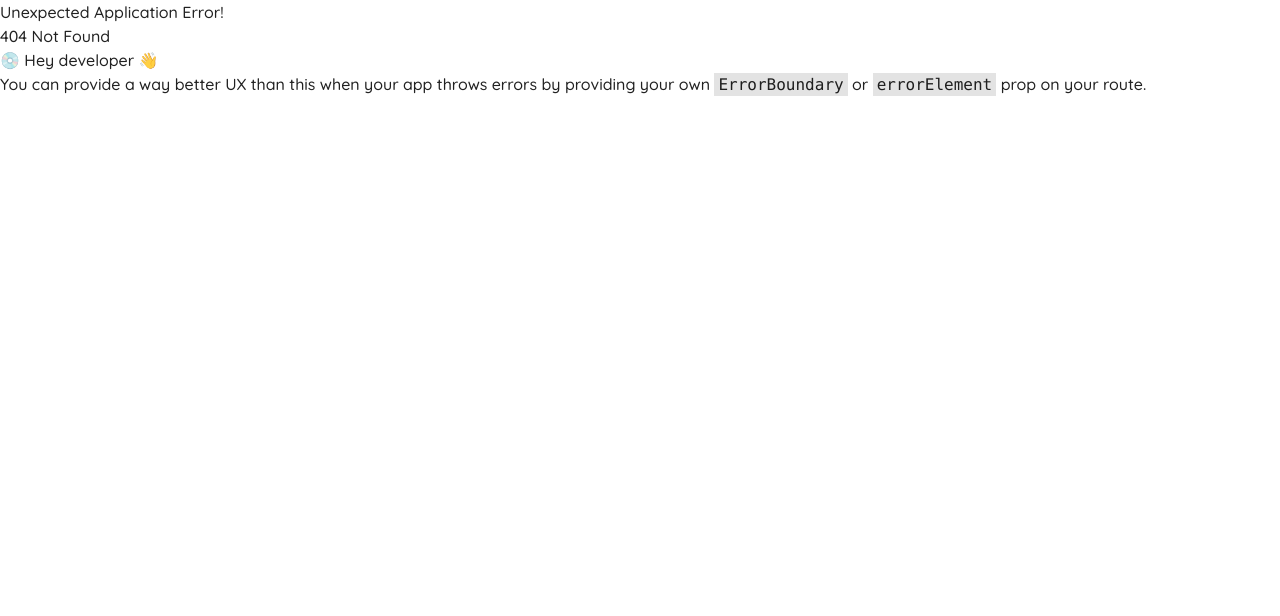
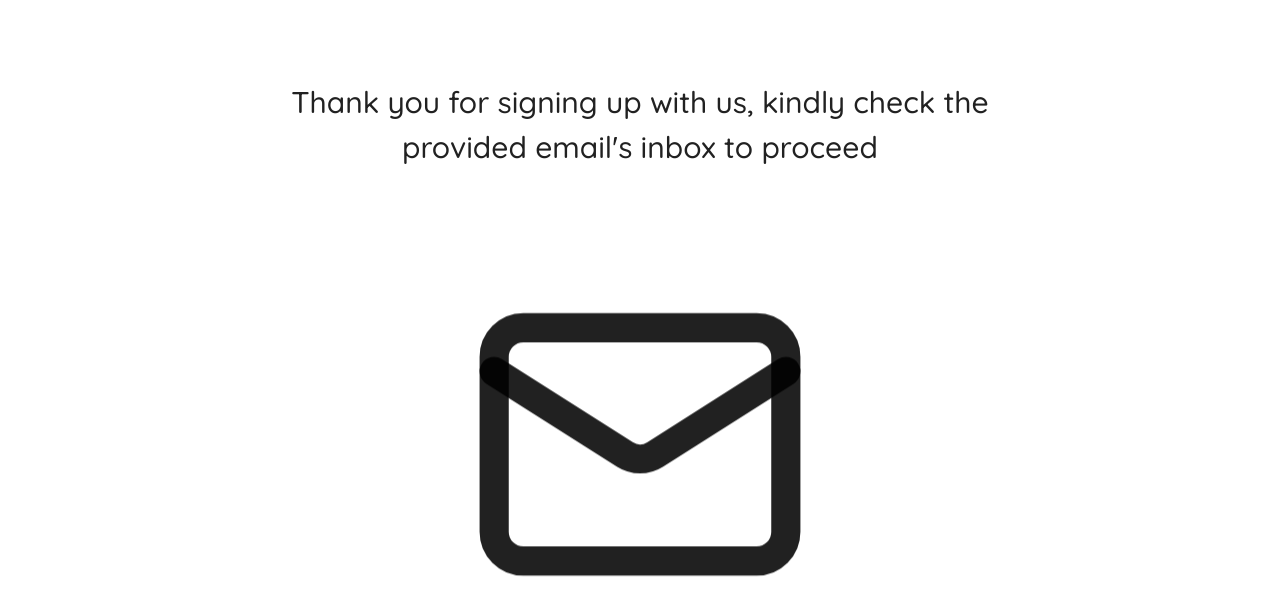
Before and after one commit to Rufai-Ahmed/GrowGrade, a React (Vite) app in the folder FE/: page /notify in a window 1280 px wide. Before the commit this address had no page. Shown: the top 616 px of the page. Built offline with nearby package versions, Linux system fonts and the light colour scheme.

Commit message:
added forgotten route

```diff
--- /dev/null
+++ b/FE/src/API/authApi.ts
@@ -0,0 +1,11 @@
+import axios from "axios";
+
+const url = "http";
+
+export const createSchoolAccount = async (data: any) => {
+  try {
+    return await axios.post(url, data);
+  } catch (error) {
+    console.log(error);
+  }
+};
--- a/FE/src/Pages/Auth/Notification.tsx
+++ b/FE/src/Pages/Auth/Notification.tsx
@@ -1,5 +1,21 @@
-import React from "react";
+import working from "../../Assets/working.png";
+import { LuMail } from "react-icons/lu";
 
 export const Notification = () => {
-  return <div>Notification</div>;
+  return (
+    <div>
+      <div className="w-full items-center flex flex-col ">
+        <div className="w-[70%] flex flex-col items-center text-center text-[30px] mt-20 ">
+          <div>
+            Thank you for signing up with us, kindly check the <br /> provided
+            email's inbox to proceed
+          </div>
+
+          <div className="animate-bounce mt-28 ">
+            <LuMail size={350} />
+          </div>
+        </div>
+      </div>
+    </div>
+  );
 };
--- a/FE/src/Pages/Auth/Register.tsx
+++ b/FE/src/Pages/Auth/Register.tsx
@@ -109,7 +109,7 @@ export const Register = () => {
 
               <button
                 type="submit"
-                className="w-full py-3 mt-10 text-[25px] font-bold rounded-lg text-[#27316f] bg-gradient-to-r from-[#07cddd] to-[#51e6ac]"
+                className="w-full  py-3 mt-10 text-[25px] font-bold rounded-lg text-[#27316f] bg-gradient-to-r from-[#07cddd] to-[#51e6ac]"
               >
                 Sign up
               </button>
--- a/FE/src/Router/Router.tsx
+++ b/FE/src/Router/Router.tsx
@@ -3,6 +3,7 @@ import { Layout } from "../components/Layout";
 import { Register } from "../Pages/Auth/Register";
 import { Login } from "../Pages/Auth/Login";
 import { Verification } from "../Pages/Auth/Verification";
+import { Notification } from "../Pages/Auth/Notification";
 
 export const Router = createBrowserRouter([
   {
@@ -21,4 +22,8 @@ export const Router = createBrowserRouter([
     path: "/verify",
     element: <Verification />,
   },
+  {
+    path: "/notify",
+    element: <Notification />,
+  },
 ]);
```
